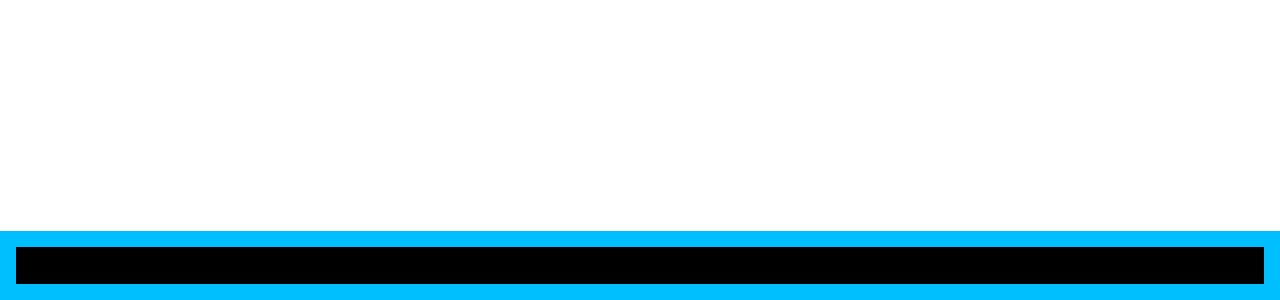
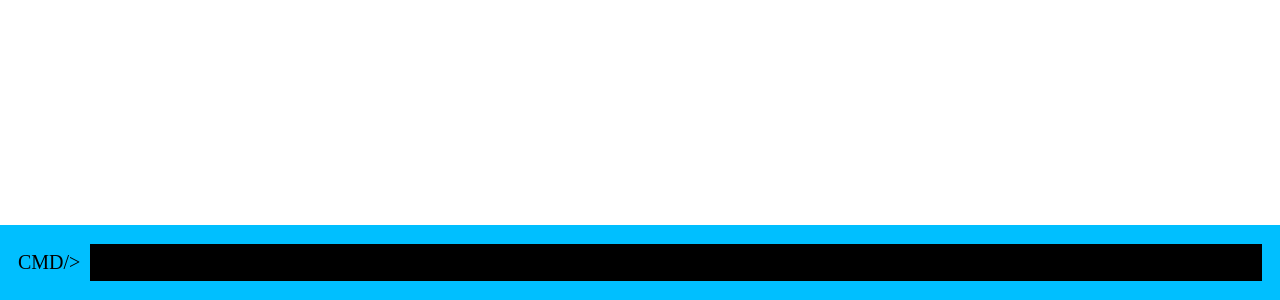
Before and after one commit to basp/fay, a website with bundled scripts: page index.html in a window 1280 px wide. Shown: the part 500-800 px from the top of the page. Built offline with nearby package versions, Linux system fonts and the light colour scheme.

Commit message:
Tweaking

```diff
--- a/chibi/chibi.ts
+++ b/chibi/chibi.ts
@@ -10,7 +10,10 @@ const enum Key {
     ENTER = 13
 }
 
-export default function chibi(handler: (cmd: string) => void, target: any = 'div.chibi textarea') {
+export default function chibi(
+	handler: (cmd: string) => void,
+	target: any = 'div.chibi textarea') {
+
 	var $input = $(target);
 	var el = $input.get(0);
 
--- a/index.html
+++ b/index.html
@@ -1,19 +1,46 @@
 <!doctype html>
 <html>
 <head>
+	<title>Chibi</title>
+
 	<script src="bundle.js"></script>
 
 	<link rel="stylesheet" href="chibi/chibi.css" />
 	<link rel="stylesheet" href="chibi-custom.css" />
 
 	<style>
+		.prompt {
+			font-size: 20px;
+			font-family: hack;
+			width: 1%;
+			padding-left: 0px;
+			padding-top: 8px;
+			padding-bottom: 8px;
+			padding-right: 8px;
+			white-space: nowrap;
+		}
 	</style>
 </head>
 <body>
-	<div class="chibi-output">
-	</div>
+	<div class="chibi-output"></div>
+
 	<div class="chibi">
-		<textarea rows="1"></textarea>
+		<table width="100%">
+		<tbody>
+		<tr>
+		<td class="prompt">
+			<div>
+				<span>CMD/&gt;</span>
+			</div>
+		</td>
+		<td class="input-line">
+			<div>
+				<textarea rows="1"></textarea>
+			</div>
+		</td>
+		</tr>
+		</body>
+		</table>
 	</div>
 </body>
 </html>
```
